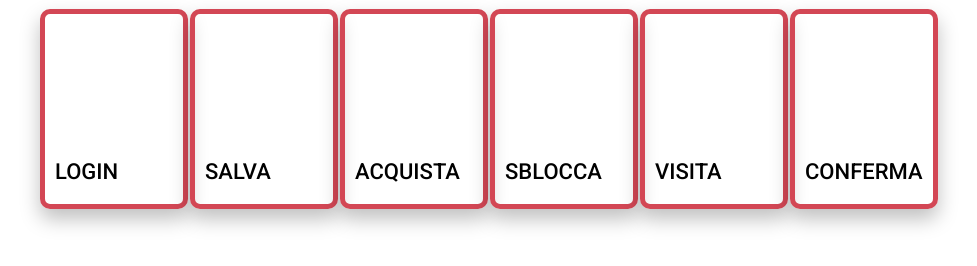
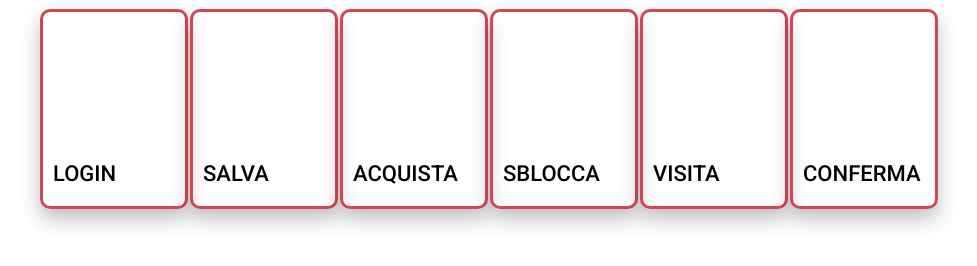
Before and after one commit to marcopedone/infobox-annunci-salvati, a plain HTML site: page index.html in a window 1280 px wide. Shown: the whole page, without its empty margins (151-1128 px from the left). Drawn offline with Linux system fonts and the light colour scheme.

Commit message:
thinner outline

```diff
--- a/index.html
+++ b/index.html
@@ -39,7 +39,7 @@
             background-position: left;
             background-size: cover;
             transition: 1s;
-            border: 5px solid #d34755;
+            border: 3px solid #d34755;
             border-radius: 10px 10px 10px 10px;
             box-shadow: 0px 10px 20px rgba(0, 0, 0, 0.25);
             box-sizing: border-box;
```
